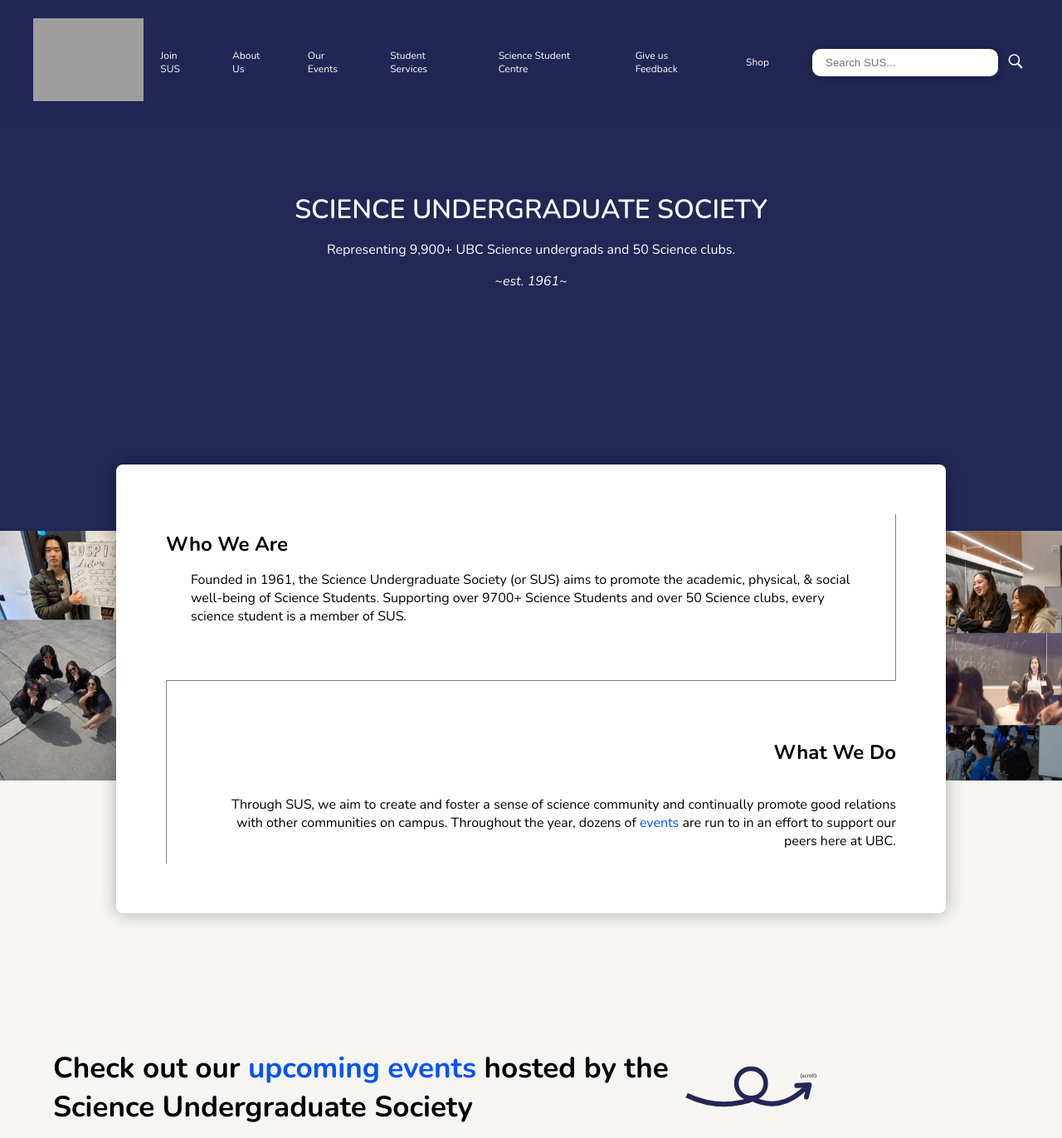
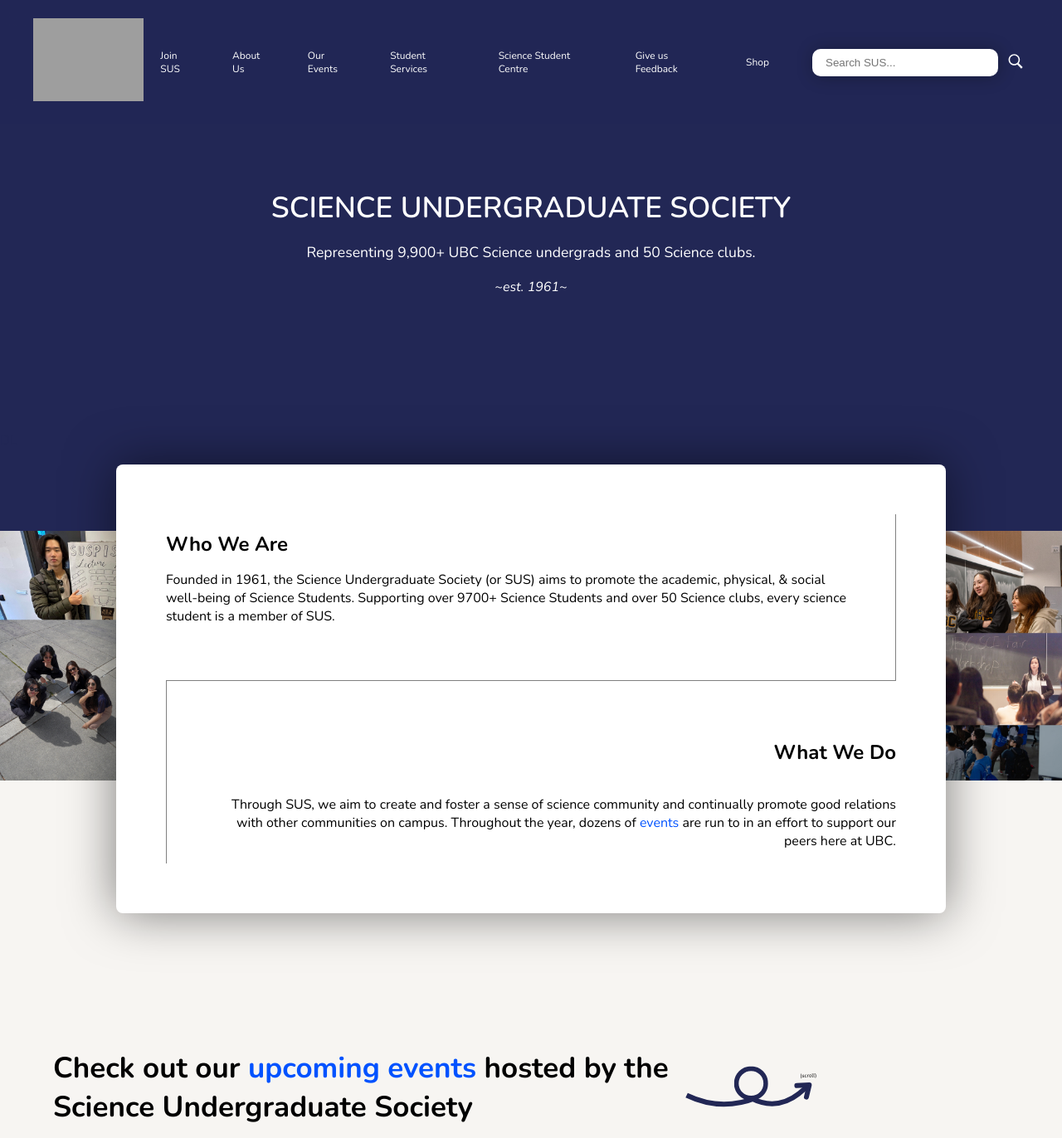
Before and after one commit to Science-Undergraduate-Society/www, a Next.js app: page / in a window 1280 px wide. Shown: the top 1372 px of the page at 83% size. Built offline with nearby package versions, Linux system fonts and the light colour scheme; grey boxes are pictures that could not be loaded; a web font is replaced by a local one.

Commit message:
(index) minor visual changes

```diff
--- a/src/pages/index.js
+++ b/src/pages/index.js
@@ -343,13 +343,13 @@
 
   h1 {
     font-weight: 600;
-    font-size: 2rem;
+    font-size: 2.2rem;
     margin-bottom: 1rem;
   }
 
   p {
     font-weight: 300;
-    font-size: 1rem;
+    font-size: 1.1rem;
     margin-bottom: 0.5rem;
   }
 
@@ -408,7 +408,7 @@
   padding: 60px;
   border-radius: 8px;
   text-align: center;
-  box-shadow: 0px 0px 20px rgba(0, 0, 0, 0.3);
+  box-shadow: 0px 0px 60px rgba(0, 0, 0, 0.5);
 
   @media (max-width: 650px) {
     padding: 20px;
@@ -431,7 +431,7 @@
     margin-bottom: 0;
   }
   p{
-    padding-left: 30px;
+    // padding-left: 30px;
   }
 
   @media (max-width: 650px) {
@@ -543,6 +543,10 @@
   padding: 40px 40px;
   border-radius: 10px;
   box-shadow: 0px 4px 8px rgba(0, 0, 0, 0.1);
+
+  @media (max-width: 900px) {
+    width: 300px;
+  }
 `
 
 const Collage = styled.div`
```
Also changed, not shown: public/images/club-images/ubc-synapse.webp (added).
